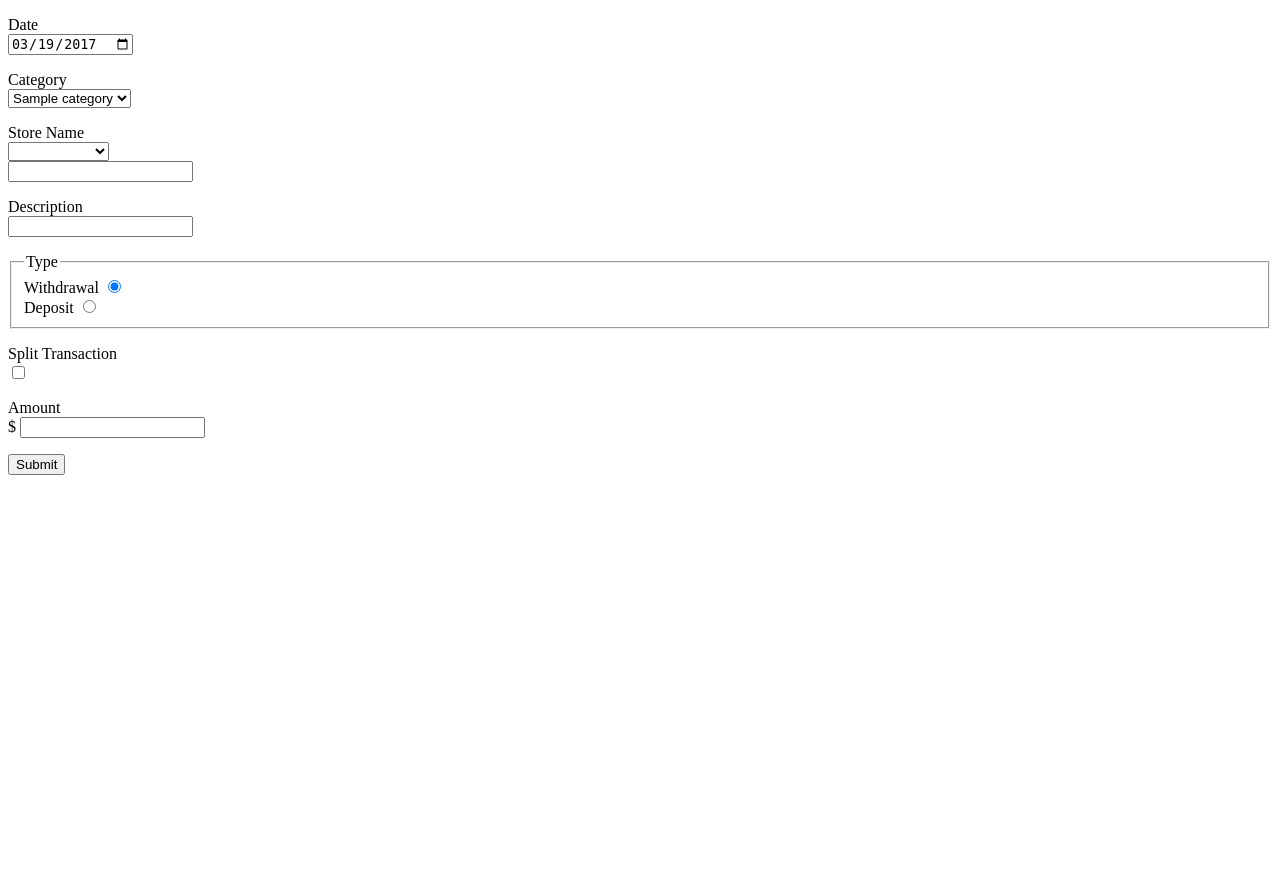
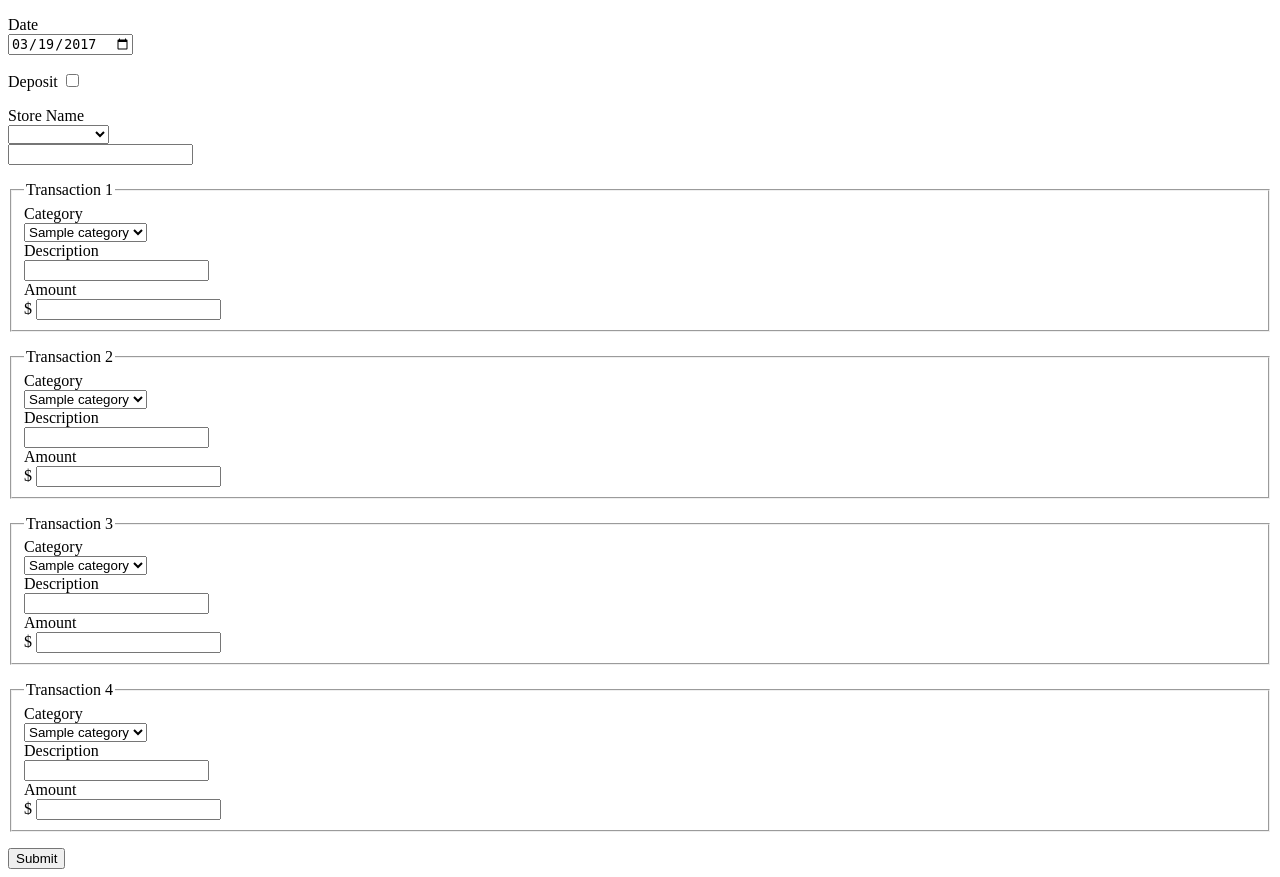
Before and after one commit to pschluet/budget, a PHP site: page / in a window 1280 px wide. Before the commit the page ends 475 px from the top, so only its background shows below. Run offline with PHP 8.4, Linux system fonts and the light colour scheme; tables that the repository leaves empty or names only in its code hold one stand-in row (values such as "Sample post").

Commit message:
Updated Form Layout & Added Multiple Transaction Entry

```diff
--- a/index.php
+++ b/index.php
@@ -4,6 +4,8 @@
     <?php
         include "utils.php";
         date_default_timezone_set("America/Chicago");
+        $dbm = new SqlDataManager();
+        $MAX_NUM_SPLIT_TRANSACTIONS = 4;
     ?>
     <meta charset="UTF-8">
     <title>Transaction Form</title>
@@ -18,14 +20,8 @@
         ?>
     </p>
     <p>
-        <label for="category_entry">Category</label><br>
-        <select name="category" id="category_entry">
-            <?php
-                $dbm = new SqlDataManager();
-                $opt = $dbm->sqlQuery("SELECT * FROM categories ORDER BY names ASC");
-                printArrayAsFormOptions($opt);
-            ?>
-        </select>
+        <label for="deposit_entry">Deposit</label>
+        <input type="checkbox" name="deposit" id="deposit_entry">
     </p>
     <p>
         <label for="store_name_dropdown">Store Name</label><br>
@@ -38,27 +34,30 @@
         </select><br>
         <input type="text" name="storeNameTextbox" id="store_name_textbox">
     </p>
-    <p>
-        <label for="description_entry">Description</label><br>
-        <input type="text" name="description" id="description_entry">
-    </p>
-    <p>
+    <?php
+    for ($ii = 0; $ii < $MAX_NUM_SPLIT_TRANSACTIONS; $ii++) {
+        $label = $ii + 1;
+        echo "<p>
         <fieldset>
-            <legend>Type</legend>
-            <label for="withdrawal_entry">Withdrawal</label>
-            <input type="radio" name="transType" id="withdrawal" value="withdrawal" checked="withdrawal"><br>
-            <label for="female">Deposit</label>
-            <input type="radio" name="transType" id="deposit" value="deposit"><br>
+            <legend>Transaction {$label}</legend>
+            <label for='category_entry{$ii}'>Category</label><br>
+            <select name='category{$ii}' id='category_entry{$ii}''>";
+                $opt = $dbm->sqlQuery("SELECT * FROM categories ORDER BY names ASC");
+                printArrayAsFormOptions($opt);
+            echo "
+            </select></br>
+
+            <label for='description_entry{$ii}'>Description</label><br>
+            <input type='text' name='description{$ii}' id='description_entry{$ii}'></br>
+
+            <label for='amount_entry{$ii}'>Amount<br>$</label>
+            <input type='number' name='amount{$ii}' id='amount_entry{$ii}'>
         </fieldset>
-    </p>
-    <p>
-        <label for="split_entry">Split Transaction</label><br>
-        <input type="checkbox" name="split" id="split_entry">
-    </p>
-    <p>
-        <label for="amount_entry">Amount <br>$</label>
-        <input type="number" name="amount" id="amount_entry">
-    </p>
+        </p>
+        ";
+    }
+    ?>
+
     <input type="submit" value="Submit">
 </form>
 </body>
--- a/insert.php
+++ b/insert.php
@@ -12,6 +12,8 @@ date_default_timezone_set("America/Chicago");
 include "utils.php";
 
 $dbm = new SqlDataManager();
+
+var_dump(array_keys($_REQUEST));
 
 $dataToInsert = array(
     "date" => $_REQUEST["date"],
```
